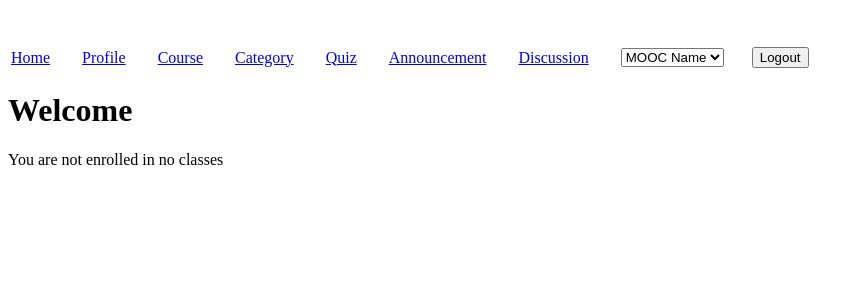
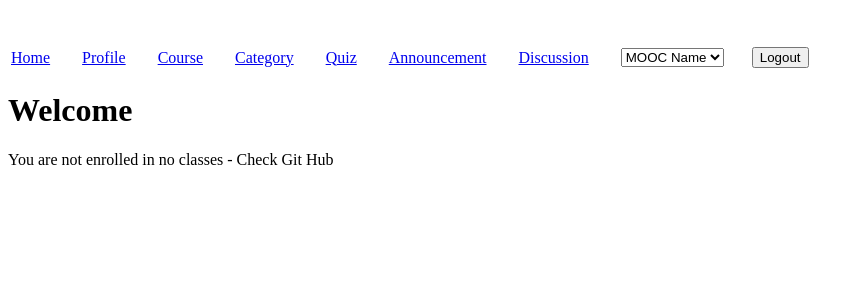
Before and after one commit to sushantksh/Django-Project-275-2, a Django app: template classroom/templates/home.html in a window 1280 px wide. Shown: the top 300 px of the page, without its empty margins (0-862 px from the left). Run offline with Django 3.2, Linux system fonts and the light colour scheme; the template is opened without the code that fills it, so the values that code supplies are empty; parts of the project's set-up code (start-up, migrations or seed data) failed here and were passed over.

Commit message:
HTML FIle Change

```diff
--- a/classroom/templates/home.html
+++ b/classroom/templates/home.html
@@ -56,7 +56,10 @@
 <h1>Welcome {{firstName}}  {{lastName}}</h1>
 <h1>{{email}}</h1>
 <p>
-You are not enrolled in no classes
+You are not enrolled in no classes - Check Git Hub
+</p>
+</body>
+<form id="form3" action="/logout/" method="GET">
 <input type="hidden" name="email" value= "%{{email}}">
 
 </p>
```
